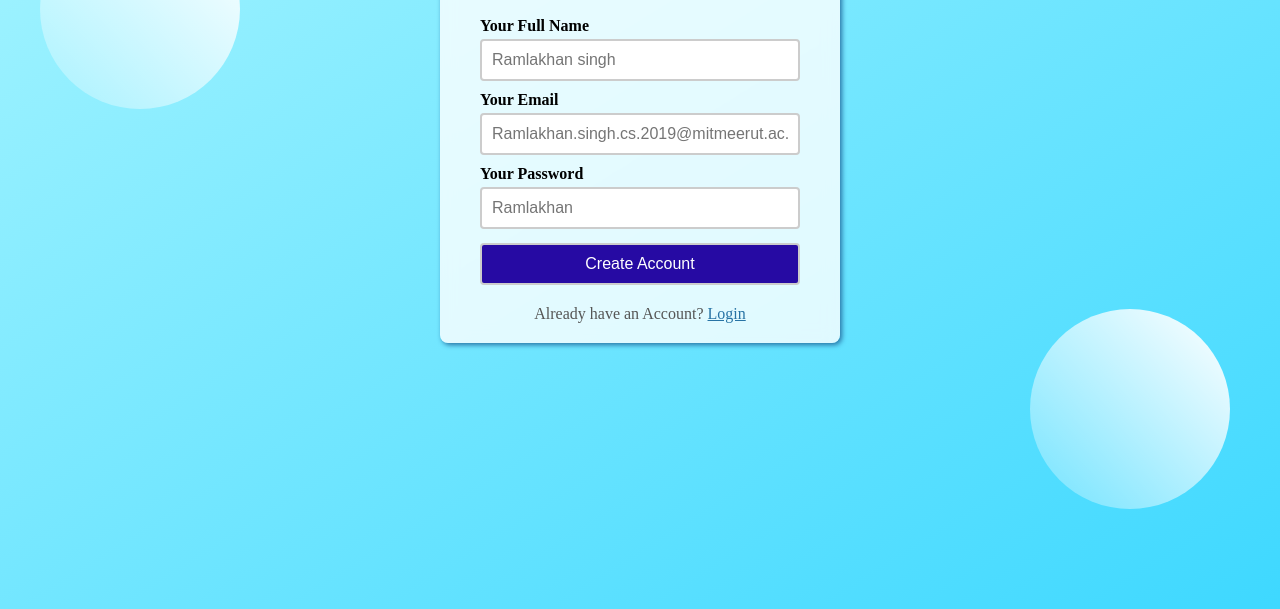
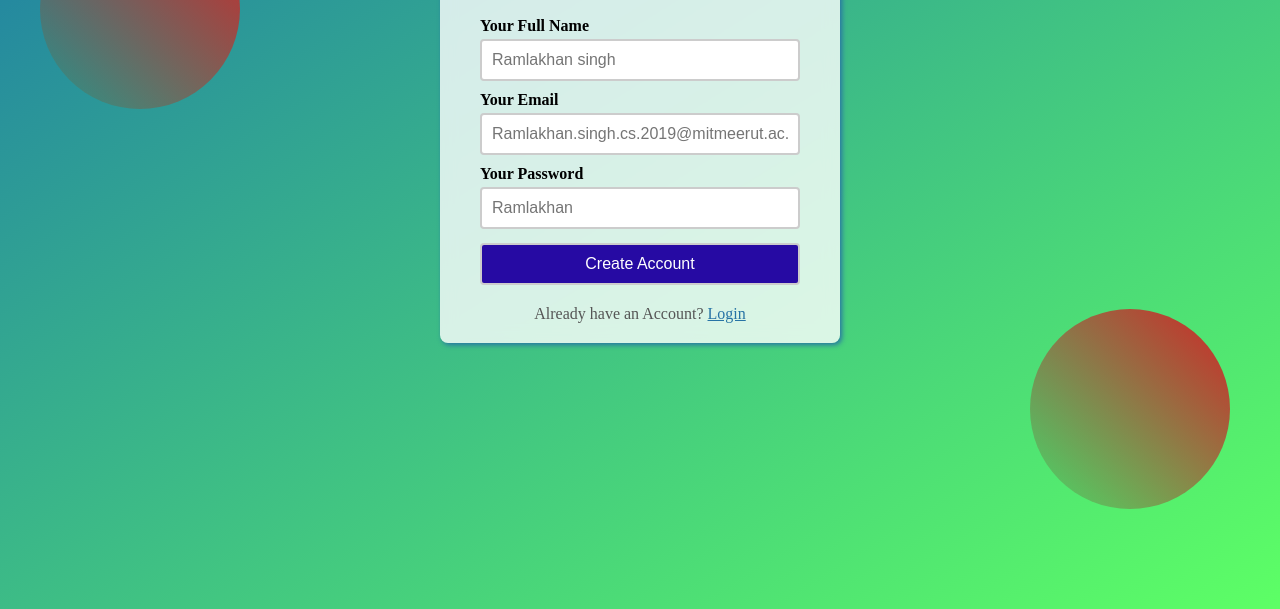
Before and after one commit to ramlakhan1/SignupPage, a plain HTML site: page index.html in a window 1280 px wide. Shown: the part 191-800 px from the top of the page. Drawn offline with Linux system fonts and the light colour scheme.

Commit message:
Complete

```diff
--- a/style.css
+++ b/style.css
@@ -7,7 +7,7 @@
 .outer-box {
     width: 100vw;
     height: 100vh;
-    background: linear-gradient(to top left, #3ed8ff, #a8f5ff);
+    background: linear-gradient(to top left, rgba(0, 255, 13, 0.634), rgb(29, 121, 167));
 }
 .inner-box {
     width: 400px;
@@ -67,7 +67,7 @@ color: #2773a5;
     width: 200px;
     height: 200px;
     border-radius: 100px;
-    background: linear-gradient(to top right, #ffffff33, #ffffffff);
+    background: linear-gradient(to top right, #18964b33, rgb(206, 39, 39));
     position: absolute;
 }
 .c1{
```
